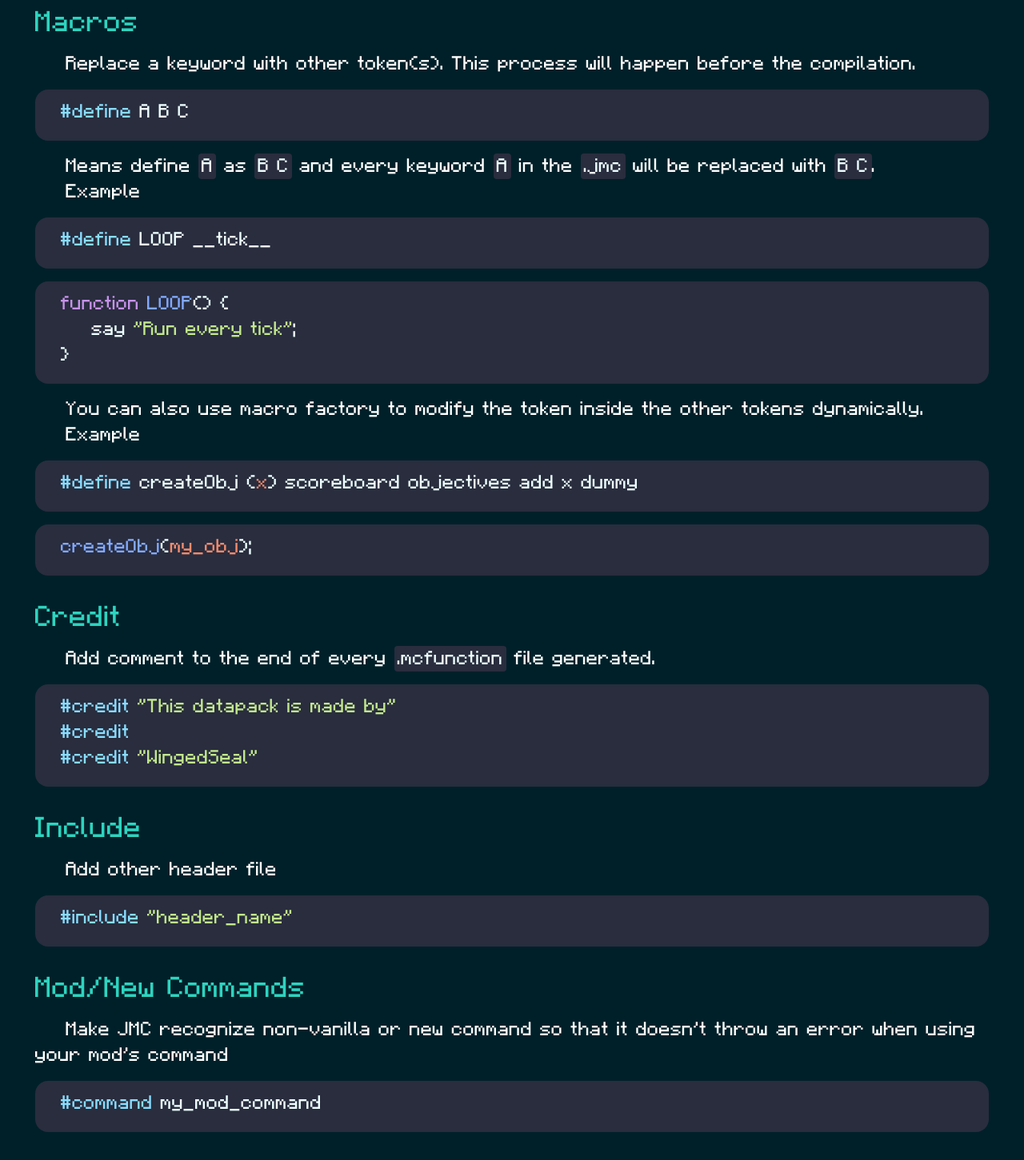
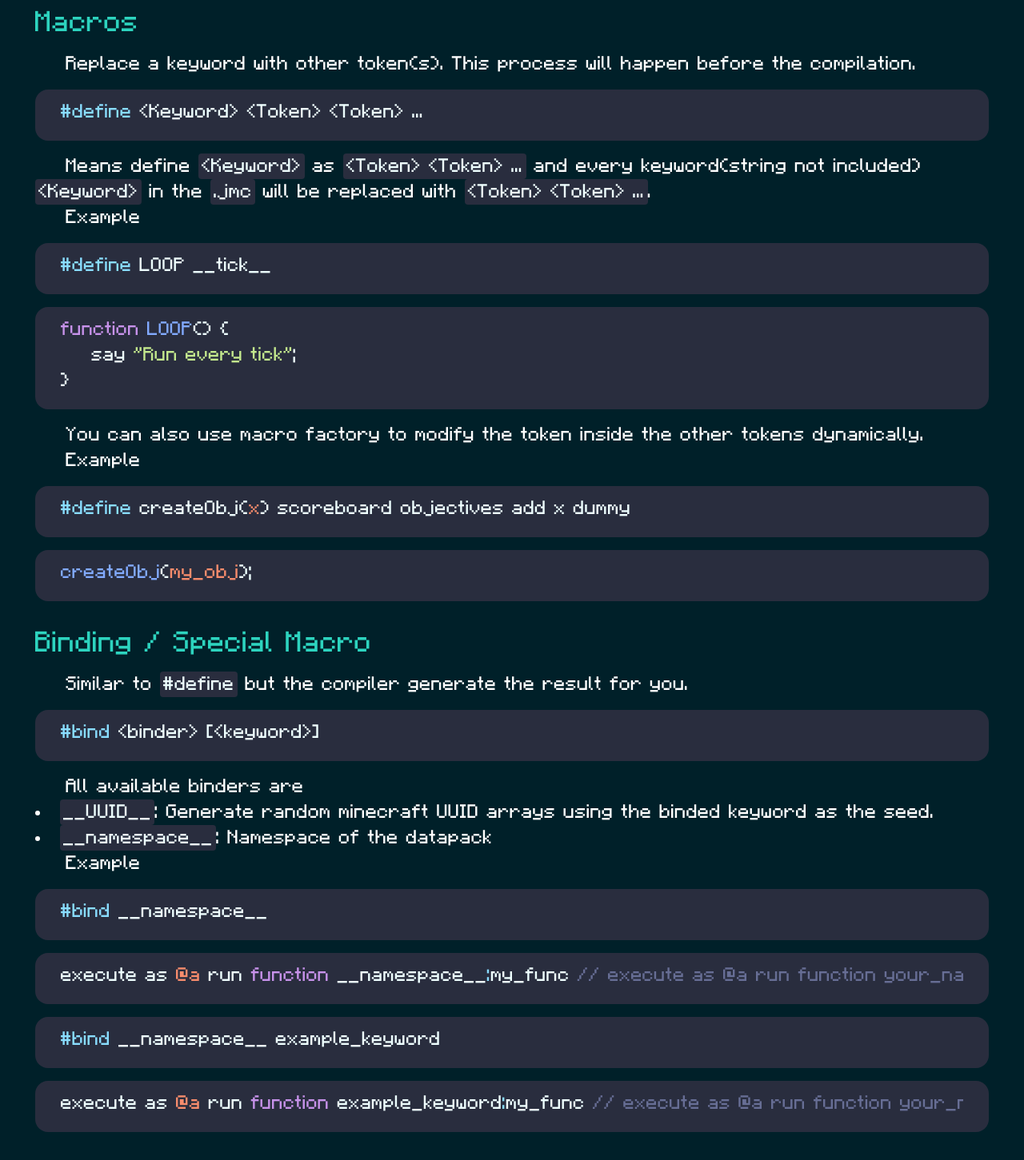
Before and after one commit to WingedSeal/jmc, a React (Create React App) app: page /documentation/header in a window 1280 px wide. Shown: the part 300-1751 px from the top of the page at 80% size. Built offline with nearby package versions, Linux system fonts and the light colour scheme.

Commit message:
Update docs for 1.2.13

```diff
--- a/src/pages/BuiltInFunction/Features.tsx
+++ b/src/pages/BuiltInFunction/Features.tsx
@@ -98,7 +98,7 @@ const BuildinFeatures = [
             params={[
                 { key: "itemId", type: "Keyword" },
                 { key: "itemType", type: "Item" },
-                { key: "displayName", type: "FormattedString" },
+                { key: "displayName", type: "FormattedString", default: '""' },
                 { key: "lore", type: "List<FormattedString>", default: "[]" },
                 { key: "nbt", type: "JSObject", default: "{}" },
                 { key: "onClick", type: "Function", default: "()=>{}" },
@@ -121,12 +121,12 @@ const BuildinFeatures = [
             be referenced in other Item function.
         </p>
         <Command
-            name="Item.create"
+            name="Item.createSign"
             type="LoadOnly"
             params={[
                 { key: "itemId", type: "Keyword" },
                 { key: "variant", type: "Keyword" },
-                { key: "displayName", type: "FormattedString" },
+                { key: "displayName", type: "FormattedString", default: '""' },
                 { key: "lore", type: "List<FormattedString>", default: "[]" },
                 { key: "texts", type: "List<FormattedString>", default: "[]" },
                 { key: "nbt", type: "JSObject", default: "{}" },
@@ -151,7 +151,7 @@ const BuildinFeatures = [
             params={[
                 { key: "itemId", type: "Keyword" },
                 { key: "mobType", type: "Keyword" },
-                { key: "displayName", type: "FormattedString" },
+                { key: "displayName", type: "FormattedString", default: '""' },
                 { key: "onPlace", type: "Function", default: "()=>{}" },
                 { key: "lore", type: "List<FormattedString>", default: "[]" },
                 { key: "nbt", type: "JSObject", default: "{}" },
--- a/src/pages/FlowControls/FlowControls.tsx
+++ b/src/pages/FlowControls/FlowControls.tsx
@@ -307,25 +307,8 @@ const FlowControls = () => {
                     </p>
                     <ol className="ml-4 md:ml-6 list-decimal list-inside">
                         <li>
-                            <code>
-                                <CodeText type="operator">$</CodeText>
-                                {"<variable> "}
-                                <CodeText type="operator">=</CodeText> (
-                                <CodeText type="number">{"<integer>"}</CodeText>
-                                <CodeText type="operator">|</CodeText>
-                                <CodeText type="operator">$</CodeText>
-                                {"<variable>"}
-                                <CodeText type="operator">|</CodeText>
-                                objective
-                                <CodeText type="operator">:</CodeText>
-                                selector);
-                            </code>{" "}
-                            is executed (one time) before the execution of the
-                            code block.{" "}
-                            <span className="text-warning">
-                                And it must be variable assignment with
-                                integer/variable/scoreboard and nothing else.
-                            </span>
+                            <code>statement</code> is executed (one time) before
+                            the execution of the code block.
                         </li>
                         <li>
                             <code>{"condition"}</code> defines the condition for
--- a/src/pages/Header/Header.tsx
+++ b/src/pages/Header/Header.tsx
@@ -33,13 +33,16 @@ const Header = () => {
                         happen before the compilation.
                     </p>
                     <CodeBlock>
-                        <CodeText type="operator">#define</CodeText> A B C
+                        <CodeText type="operator">#define</CodeText>{" "}
+                        {"<Keyword> <Token> <Token> ..."}
                     </CodeBlock>
                     <p>
                         <Tab />
-                        Means define <code>A</code> as <code>B C</code> and
-                        every keyword <code>A</code> in the <code>.jmc</code>{" "}
-                        will be replaced with <code>B C</code>.
+                        Means define <code>{"<Keyword>"}</code> as{" "}
+                        <code>{"<Token> <Token> ..."}</code> and every
+                        keyword(string not included) <code>{"<Keyword>"}</code>{" "}
+                        in the <code>.jmc</code> will be replaced with{" "}
+                        <code>{"<Token> <Token> ..."}</code>.
                     </p>
                     <p>
                         <Tab />
@@ -68,13 +71,72 @@ const Header = () => {
                         Example
                     </p>
                     <CodeBlock>
-                        <CodeText type="operator">#define</CodeText> createObj (
+                        <CodeText type="operator">#define</CodeText> createObj(
                         <CodeText type="param">x</CodeText>) scoreboard
                         objectives add x dummy
                     </CodeBlock>
                     <CodeBlock>
                         <CodeText type="function">createObj</CodeText>(
                         <CodeText type="param">my_obj</CodeText>);
+                    </CodeBlock>
+                </div>
+                <div className="text-primary-contrast text-xl md:text-4xl mt-3 md:mt-4">
+                    Binding / Special Macro
+                </div>
+                <div className="text-white text-base md:text-2xl mt-4 max-w-full">
+                    <p>
+                        <Tab />
+                        Similar to <code>#define</code> but the compiler
+                        generate the result for you.
+                    </p>
+                    <CodeBlock>
+                        <CodeText type="operator">#bind</CodeText>{" "}
+                        {"<binder> [<keyword>]"}
+                    </CodeBlock>
+                    <p>
+                        <Tab />
+                        All available binders are
+                    </p>
+                    <ul className="list-disc list-inside">
+                        <li>
+                            <code>__UUID__</code>: Generate random minecraft
+                            UUID arrays using the binded keyword as the seed.
+                        </li>
+                        <li>
+                            <code>__namespace__</code>: Namespace of the
+                            datapack
+                        </li>
+                    </ul>
+                    <p>
+                        <Tab />
+                        Example
+                    </p>
+                    <CodeBlock>
+                        <CodeText type="operator">#bind</CodeText> __namespace__
+                    </CodeBlock>
+                    <CodeBlock>
+                        execute as <CodeText type="param">@a</CodeText> run{" "}
+                        <CodeText type="keyword">function</CodeText>{" "}
+                        __namespace__<CodeText type="operator">:</CodeText>
+                        my_func{" "}
+                        <CodeText type="comment">
+                            {"//"} execute as @a run function
+                            your_namespace:my_func
+                        </CodeText>
+                    </CodeBlock>
+                    <CodeBlock>
+                        <CodeText type="operator">#bind</CodeText> __namespace__
+                        example_keyword
+                    </CodeBlock>
+                    <CodeBlock>
+                        execute as <CodeText type="param">@a</CodeText> run{" "}
+                        <CodeText type="keyword">function</CodeText>{" "}
+                        example_keyword<CodeText type="operator">:</CodeText>
+                        my_func{" "}
+                        <CodeText type="comment">
+                            {"//"} execute as @a run function
+                            your_namespace:my_func
+                        </CodeText>
                     </CodeBlock>
                 </div>
                 <div className="text-primary-contrast text-xl md:text-4xl mt-3 md:mt-4">
@@ -114,7 +176,7 @@ const Header = () => {
                     </CodeBlock>
                 </div>
                 <div className="text-primary-contrast text-xl md:text-4xl mt-3 md:mt-4">
-                    Mod/New Commands
+                    Mod / New Commands
                 </div>
                 <div className="text-white text-base md:text-2xl mt-4 max-w-full">
                     <p>
```
